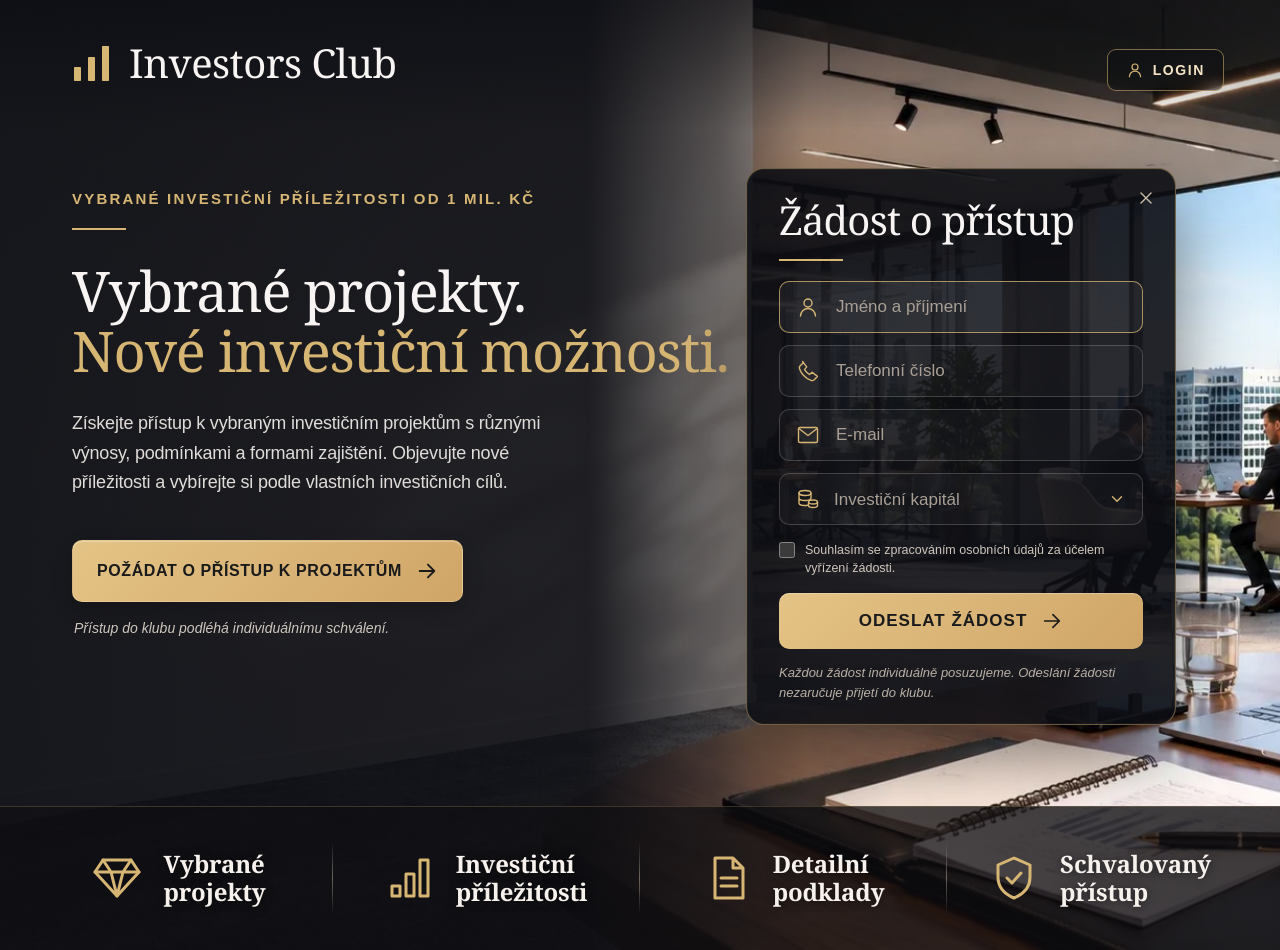
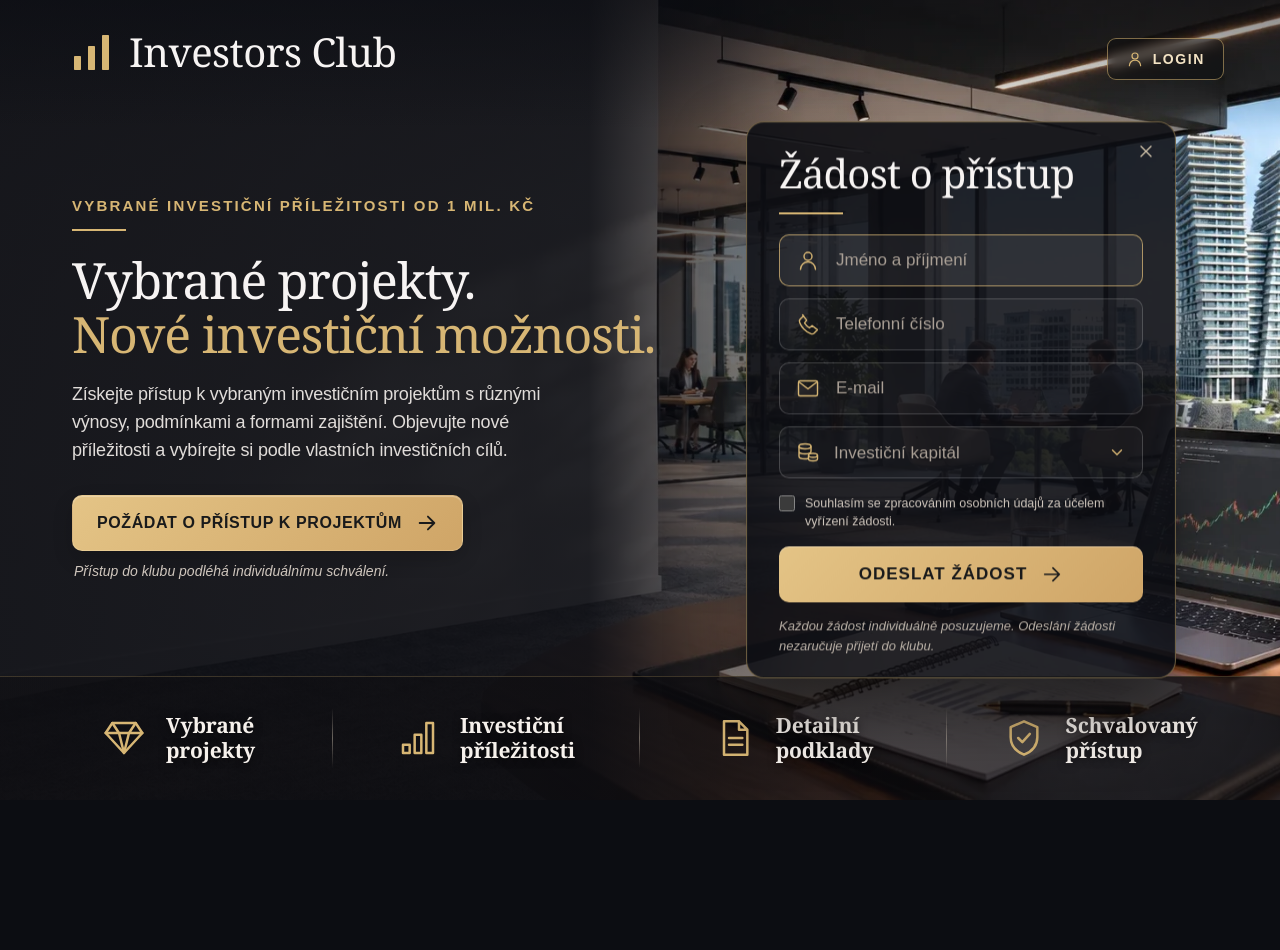
Before and after one commit to Escobarinc/investors-club-web, a plain HTML site: page index.html in a window 1280 px wide. Both pictures are taken after a click on the button "POŽÁDAT O PŘÍSTUP K PROJEKTŮM". After the commit the page ends 800 px from the top, so only its background shows below. Drawn offline with Linux system fonts and the light colour scheme.

Commit message:
Úvod přes celou výšku okna: lišta výhod vždy vidět i na MacBooku 13" a menších noteboocích
Co-Authored-By: Claude Opus 5.5 <noreply@anthropic.com>

```diff
--- a/index.html
+++ b/index.html
@@ -7,8 +7,8 @@
   <meta name="description" content="Investors Club — vybrané investiční příležitosti od 1 mil. Kč. Žádost o individuálně schvalovaný přístup k projektům.">
   <meta name="theme-color" content="#0c0d12">
   <title>Investors Club — Vybrané investiční příležitosti od 1 mil. Kč</title>
-  <link rel="stylesheet" href="styles.css?v=25">
-  <script src="script.js?v=25" defer></script>
+  <link rel="stylesheet" href="styles.css?v=26">
+  <script src="script.js?v=26" defer></script>
 </head>
 <body class="access-locked">
   <a class="skip-link" href="#hero">Přejít k obsahu</a>
--- a/styles.css
+++ b/styles.css
@@ -487,3 +487,39 @@ header.site-header .login-btn svg { color: var(--accent); }
   html:not([data-varianta="svetla"]) .cta-hero { height: 62px; }
   html:not([data-varianta="svetla"]) .access-note { margin-top: 18px; }
 }
+
+/* ===== První obrazovka přes celou výšku okna – lišta výhod vždy vidět ===== */
+@media (min-width: 821px) {
+  html:not([data-varianta="svetla"]) .hero-shell { height: 100vh; height: 100svh; min-height: 600px; max-height: 1080px; display: flex; flex-direction: column; }
+  html:not([data-varianta="svetla"]) header.site-header { flex: none; }
+  html:not([data-varianta="svetla"]) .hero-shell > main { flex: 1; display: flex; min-height: 0; }
+  html:not([data-varianta="svetla"]) section#hero { height: auto; flex: 1; display: flex; align-items: center; padding-bottom: var(--features-height); }
+  html:not([data-varianta="svetla"]) .hero-inner { padding-top: 0; }
+  html:not([data-varianta="svetla"]) .access-card { top: 50%; transform: translateY(-50%); max-height: calc(100svh - 40px); overflow-y: auto; }
+  html:not([data-varianta="svetla"]) .access-card.is-in { animation: card-in-c .32s ease-out both; }
+  @keyframes card-in-c { from { opacity: 0; transform: translateY(calc(-50% + 10px)); } to { opacity: 1; transform: translateY(-50%); } }
+}
+/* Nižší obrazovky (MacBook 13", notebooky) */
+@media (min-width: 821px) and (max-height: 860px) {
+  html:not([data-varianta="svetla"]) { --features-height: 124px; }
+  html:not([data-varianta="svetla"]) header.site-header { height: 100px; padding-top: 30px; }
+  html:not([data-varianta="svetla"]) .eyebrow { margin-bottom: 22px; }
+  html:not([data-varianta="svetla"]) .eyebrow::after { margin-top: 14px; }
+  html:not([data-varianta="svetla"]) .hero h1 { font-size: 50px; }
+  html:not([data-varianta="svetla"]) .hero-description { margin: 20px 0 30px; line-height: 1.55; }
+  html:not([data-varianta="svetla"]) .cta-hero { height: 56px; }
+  html:not([data-varianta="svetla"]) .access-note { margin-top: 12px; }
+  html:not([data-varianta="svetla"]) .features-grid { padding: 10px 26px; }
+  html:not([data-varianta="svetla"]) .feature:not(:last-child)::after { height: 60px; }
+  html:not([data-varianta="svetla"]) .feature-icon { width: 40px; height: 40px; }
+  html:not([data-varianta="svetla"]) .feature h2 { font-size: 21px; }
+}
+@media (min-width: 821px) and (max-height: 720px) {
+  html:not([data-varianta="svetla"]) { --features-height: 108px; }
+  html:not([data-varianta="svetla"]) header.site-header { height: 84px; padding-top: 22px; }
+  html:not([data-varianta="svetla"]) .eyebrow { font-size: 13px; margin-bottom: 18px; }
+  html:not([data-varianta="svetla"]) .hero h1 { font-size: 44px; }
+  html:not([data-varianta="svetla"]) .hero-description { font-size: 16px; margin: 16px 0 24px; }
+  html:not([data-varianta="svetla"]) .cta-hero { height: 50px; font-size: 15px; }
+  html:not([data-varianta="svetla"]) .feature h2 { font-size: 19px; }
+}
```
